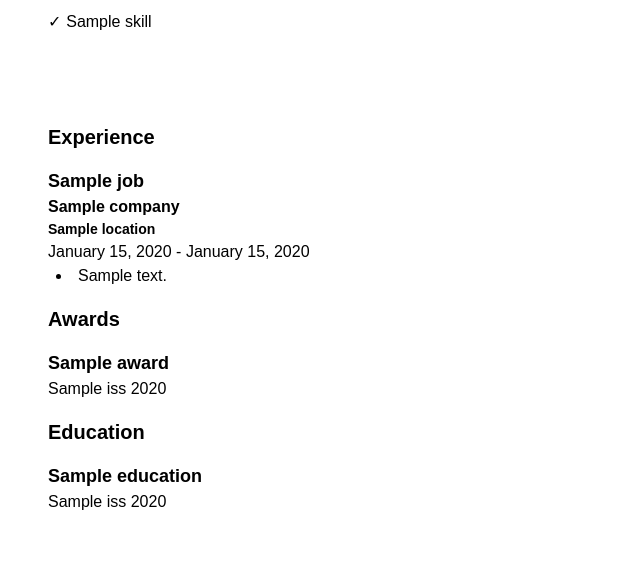
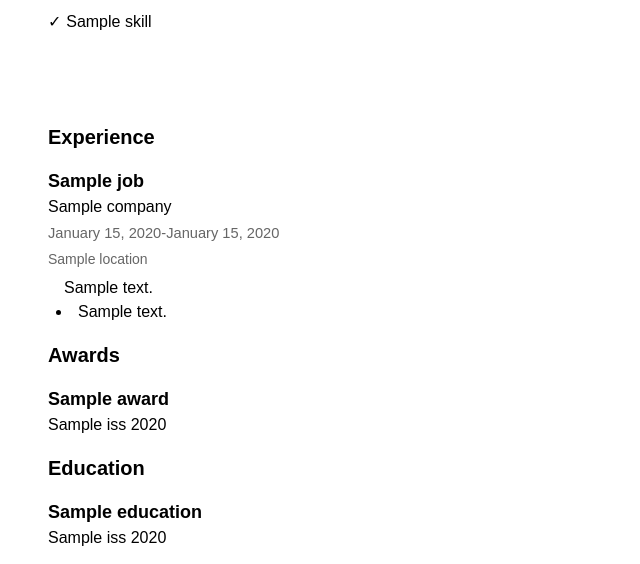
Before and after one commit to abstractionjackson/resume, a Python web app: template templates/resume_template.html in a window 1280 px wide. Shown: the part 246-810 px from the top of the page, without its empty margins (0-640 px from the left). Before the commit the page ends 756 px from the top, so only its background shows below. Run offline with Jinja, Linux system fonts and the light colour scheme; the template is opened without the code that fills it: most values are stand-ins (such as "Sample title", 1, 10 or a date in 2020).

Commit message:
add jub summary prop, template markup, and styles

```diff
--- a/public/styles/experience.css
+++ /dev/null
@@ -1,5 +0,0 @@
-ul.job.details > li.detail {
-    list-style-type: disc;
-    list-style-position: inside;
-    padding-left: 0.5em;
-}
--- /dev/null
+++ b/public/styles/job.css
@@ -0,0 +1,54 @@
+ul.job.details > li.detail {
+    list-style-type: disc;
+    list-style-position: inside;
+    padding-left: 0.5em;
+}
+
+article.job > header {
+    display: grid;
+    grid-template-rows: repeat(4, 1fr);
+}
+
+section.job {
+    display: flex;
+    align-items: baseline;
+}
+
+section.job.title {
+    grid-row: 1;
+}
+
+section.job.company {
+    grid-row: 2;
+}
+.job.company > h5,
+.job.location > h6 {
+    font-weight: 500;
+}
+section.job.dates {
+    grid-row: 3;
+    font-size: 11pt;
+    color: #666;
+}
+
+section.job.location {
+    grid-row: 4;
+}
+.job.location > h6 {
+    color: #666;
+}
+
+.job.label {
+    /* fade text color */
+    color: #666;
+    margin-left: 0.5em;
+    font-weight: 500;
+}
+.job.label::before {
+    content: '\2022';
+    margin-right: 0.5em;
+}
+section.job.summary > p {
+    /* indent  first line*/
+    text-indent: 1em;
+}
--- a/public/styles/main.css
+++ b/public/styles/main.css
@@ -1,5 +1,5 @@
 @import url("skills.css");
-@import url("experience.css");
+@import url("job.css");
 
 :root {
   --contact-container-margin: 0.5em;
--- a/templates/partials/_job.html
+++ b/templates/partials/_job.html
@@ -1,16 +1,27 @@
-<article id="job-{{ job.id}}">
-    <header>
+<article class="job" id="job-{{ job.id}}">
+    <header class="job">
+        <section class="job title">
             <h4>{{ job.title }}</h4>
+        </section>
+        <section class="job company">
             <h5>{{ job.company }}</h5>
             {% if job.contract %}
-        <h5>Contract</h5>
+            <h6 class="job contract label">Contract</h6>
             {% endif %}
+        </section>
+        <section class="job location">
+            <h6>{{ job.location }}</h6>
             {% if job.remote %}
-        <h5>Remote</h5>
+            <h6 class="job remote label">Remote</h6>
             {% endif %}
-        <h6>{{ job.location }}</h6>
+        </section>
+        <section class="job dates">
             <time datetime="{{ job.start_date }}">{{ job.start_date.strftime('%B %d, %Y') }}</time> -
             <time datetime="{{ job.end_date }}">{{ job.end_date.strftime('%B %d, %Y')  }}</time>
+        </section>
+        <section class="job summary">
+            <p>{{ job.summary }}</p>
+        </section>
     </header>
     <main>
         <ul class="job details">
```
Also changed, not shown: classes.py (+6 -1 lines). Lines whose indentation alone changed are shown as unchanged.
